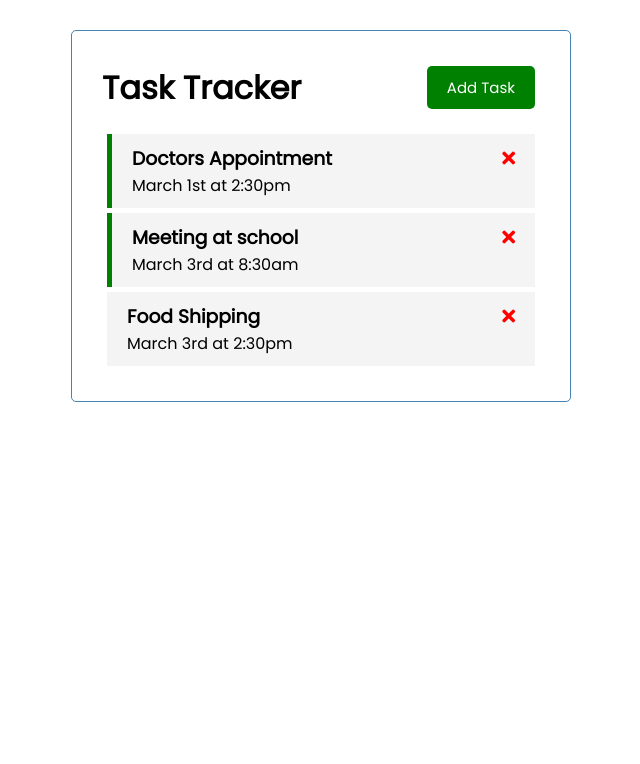
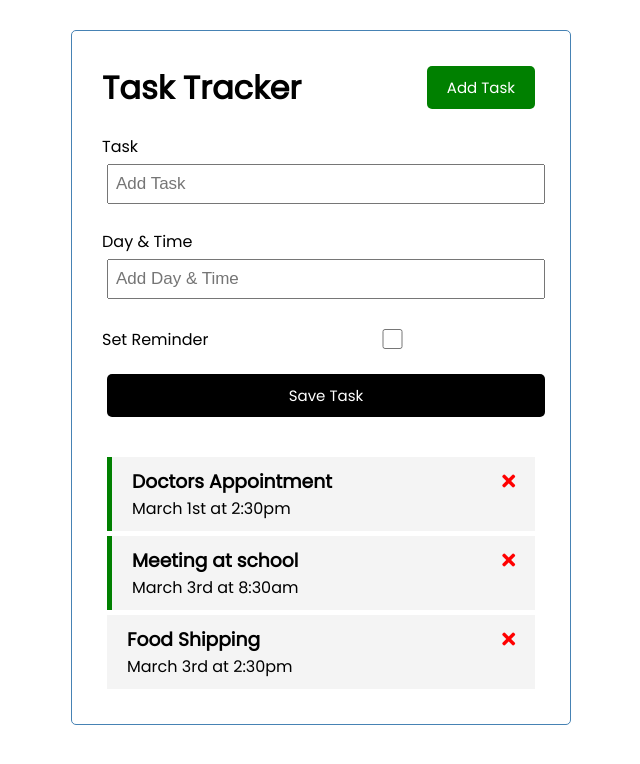
Before and after one commit to SpykeRel04D/vue-task-tracker, a Vue app: page / in a window 1280 px wide. Shown: the top 764 px of the page, without its empty margins (319-959 px from the left). Built offline with nearby package versions, Linux system fonts and the light colour scheme.

Commit message:
Add task with form (v-model)

```diff
--- a/src/App.vue
+++ b/src/App.vue
@@ -1,6 +1,7 @@
 <template>
 	<div class="container">
 		<Header title="Task Tracker" />
+		<AddTask @add-task="addTask" />
 		<Tasks @toggle-reminder="toggleReminder" @delete-task="deleteTask" :tasks="tasks" />
 	</div>
 </template>
@@ -8,12 +9,14 @@
 <script>
 import Header from "./components/Header";
 import Tasks from "./components/Tasks";
+import AddTask from "./components/AddTask";
 
 export default {
 	name: "App",
 	components: {
 		Header,
 		Tasks,
+		AddTask,
 	},
 	data() {
 		return {
@@ -21,6 +24,9 @@
 		};
 	},
 	methods: {
+		addTask(task) {
+			this.tasks = [...this.tasks, task];
+		},
 		deleteTask(id) {
 			if (confirm("Are you sure?")) {
 				this.tasks = this.tasks.filter((task) => {
--- /dev/null
+++ b/src/components/AddTask.vue
@@ -0,0 +1,84 @@
+<template>
+	<form @submit="onSubmit" class="add-form">
+		<div class="form-control">
+			<label>Task</label>
+			<input type="text" v-model="text" name="text" placeholder="Add Task" />
+		</div>
+		<div class="form-control">
+			<label>Day & Time</label>
+			<input type="text" v-model="day" name="day" placeholder="Add Day & Time" />
+		</div>
+		<div class="form-control form-control-check">
+			<label>Set Reminder</label>
+			<input type="checkbox" v-model="reminder" name="reminder" />
+		</div>
+
+		<input type="submit" value="Save Task" class="btn btn-block" />
+	</form>
+</template>
+
+<script>
+export default {
+	name: "AddTask",
+	data() {
+		return {
+			text: "",
+			day: "",
+			reminder: false,
+		};
+	},
+	methods: {
+		onSubmit(e) {
+			e.preventDefault();
+
+			if (!this.text) {
+				alert("Please add text");
+				return;
+			}
+
+			const newTask = {
+				id: Math.floor(Math.random() * 100000),
+				text: this.text,
+				day: this.day,
+				reminder: this.reminder,
+			};
+			this.$emit("add-task", newTask);
+
+			this.text = "";
+			this.day = "";
+			this.reminder = false;
+		},
+	},
+};
+</script>
+
+<style scoped>
+.add-form {
+	margin-bottom: 40px;
+}
+.form-control {
+	margin: 20px 0;
+}
+.form-control label {
+	display: block;
+}
+.form-control input {
+	width: 100%;
+	height: 40px;
+	margin: 5px;
+	padding: 3px 7px;
+	font-size: 17px;
+}
+.form-control-check {
+	display: flex;
+	align-items: center;
+	justify-content: space-between;
+}
+.form-control-check label {
+	flex: 1;
+}
+.form-control-check input {
+	flex: 2;
+	height: 20px;
+}
+</style>
```
